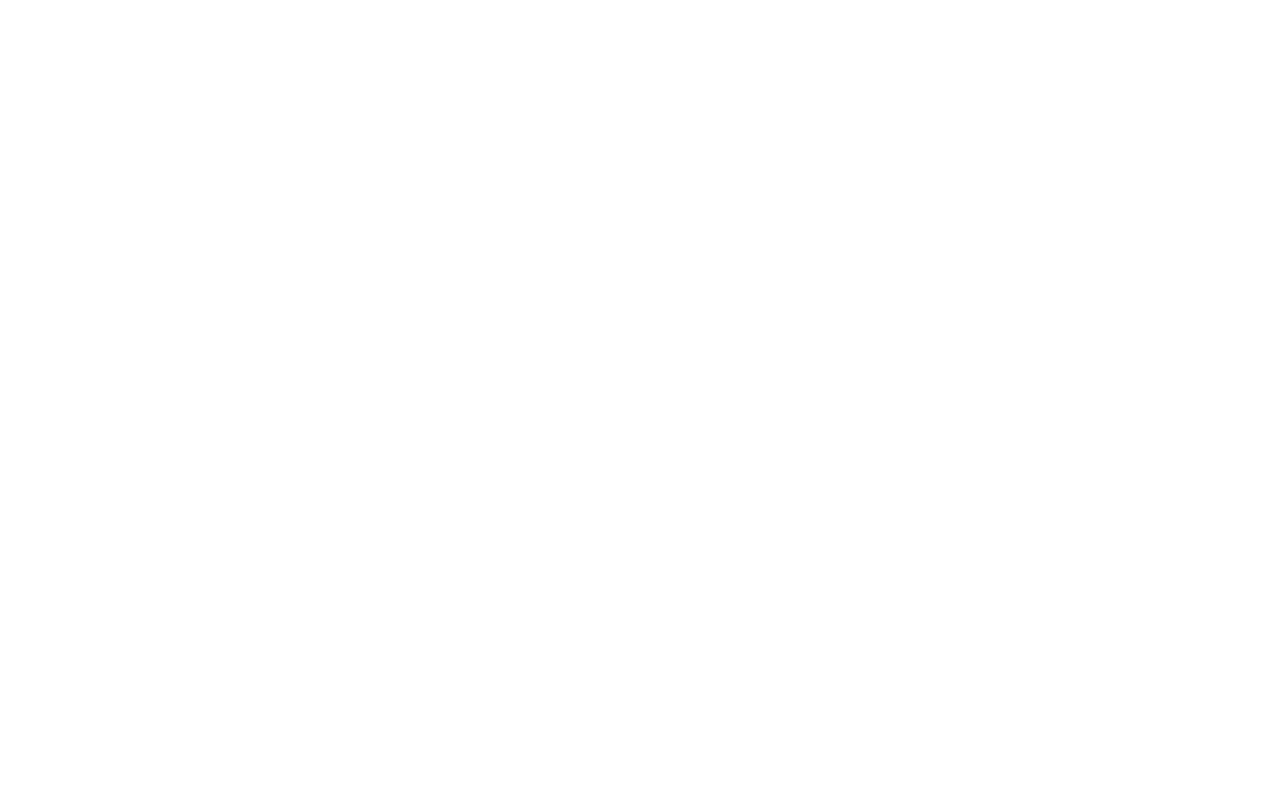
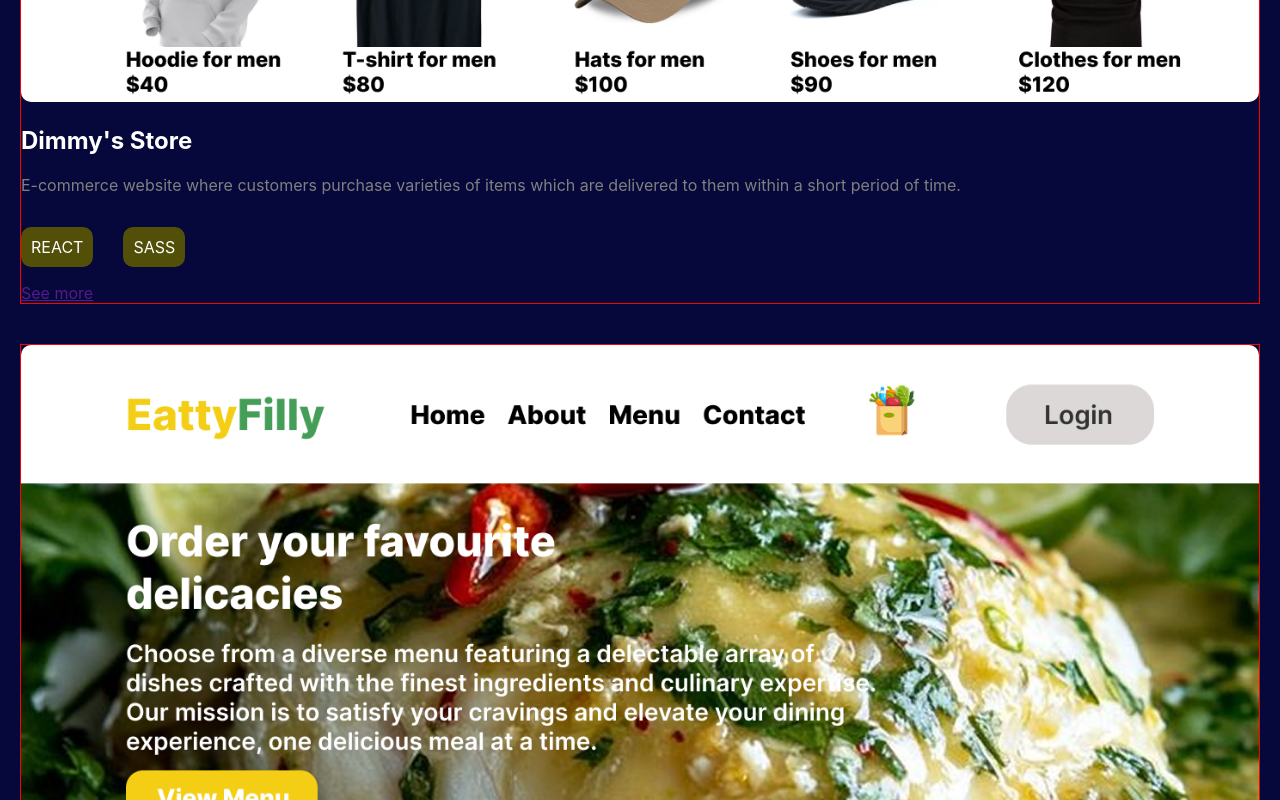
Before and after one commit to Dimgba-Eme/my-portfolio, a React (Create React App) app in the folder portfolio/: page / in a window 1280 px wide. Shown: the part 2100-2900 px from the top of the page. Before the commit the page ends 1311 px from the top, so only its background shows below. Built offline with nearby package versions, Linux system fonts and the light colour scheme.

Commit message:
Used the map function to fetch data from the projects_list file

```diff
--- a/portfolio/src/assets/images/projects_list.js
+++ b/portfolio/src/assets/images/projects_list.js
@@ -9,6 +9,7 @@ const projects_list = [
         description: 'E-commerce website where customers purchase varieties of items which are delivered to them within a short period of time.',
         language_one: "REACT",
         language_two: "SASS",
+        github_link: '',
     },
 
     {
@@ -17,6 +18,7 @@ const projects_list = [
         description: "Online food ordering website where customers choose and order food from the available menu, which are then packaged and delivered speedily.",
         language_one: "REACT",
         language_two: "SASS",
+        github_link: '',
     },
 ]
 
--- a/portfolio/src/components/Projects.js
+++ b/portfolio/src/components/Projects.js
@@ -7,7 +7,22 @@ const Projects = () => {
         <section className='projects-container'>
             <h1 className='projects-title'>PROJECTS</h1>
             <div className='projects-inner'>
-
+                {projects_list.map((project, index) => {
+                    return (
+                        <div key={index} className='project-list'>
+                            <img src={project.image} alt='project pic' className='project-pic' />
+                            <div className='project-intro'>
+                                <h1 className='project-name'>{project.name}</h1>
+                                <p className='project-description'>{project.description}</p>
+                                <div className='language-container'>
+                                    <p className='react'>{project.language_one}</p>
+                                    <p className='sass'>{project.language_two}</p>
+                                </div>
+                                <a href='' target='_blank'>See more</a>
+                            </div>
+                        </div>
+                    )
+                })}
             </div>
         </section>
     )
--- a/portfolio/src/components/projects.css
+++ b/portfolio/src/components/projects.css
@@ -6,4 +6,39 @@
   text-align: center;
   -webkit-text-decoration: 6px underline #0f1398;
           text-decoration: 6px underline #0f1398;
+}
+.projects-container .projects-inner {
+  margin-top: 50px;
+  display: flex;
+  flex-direction: column;
+  gap: 40px;
+}
+.projects-container .projects-inner .project-list {
+  border: 1px solid red;
+}
+.projects-container .projects-inner .project-list .project-pic {
+  width: 100%;
+  border-radius: 10px;
+}
+.projects-container .projects-inner .project-list .project-intro .project-name {
+  color: #fff;
+}
+.projects-container .projects-inner .project-list .project-intro .project-description {
+  color: gray;
+}
+.projects-container .projects-inner .project-list .project-intro .language-container {
+  display: flex;
+  gap: 30px;
+}
+.projects-container .projects-inner .project-list .project-intro .language-container .react {
+  padding: 10px;
+  background-color: #525008;
+  border-radius: 10px;
+  color: #fff;
+}
+.projects-container .projects-inner .project-list .project-intro .language-container .sass {
+  padding: 10px;
+  background-color: #525008;
+  border-radius: 10px;
+  color: #fff;
 }/*# sourceMappingURL=projects.css.map */
--- a/portfolio/src/components/projects.scss
+++ b/portfolio/src/components/projects.scss
@@ -7,5 +7,47 @@
         text-decoration: 6px underline #0f1398;
     }
 
-    .projects-inner {}
+    .projects-inner {
+        margin-top: 50px;
+        display: flex;
+        flex-direction: column;
+        gap: 40px;
+
+        .project-list {
+            border: 1px solid red;
+            .project-pic {
+                width: 100%;
+                border-radius: 10px;
+            }
+
+            .project-intro {
+                .project-name {
+                    color: #fff;
+                }
+
+                .project-description {
+                    color: lighten(black, 50);
+                }
+
+                .language-container {
+                    display: flex;
+                    gap: 30px;
+
+                    .react {
+                        padding: 10px;
+                        background-color: #525008;
+                        border-radius: 10px;
+                        color: #fff;
+                    }
+
+                    .sass {
+                        padding: 10px;
+                        background-color: #525008;
+                        border-radius: 10px;
+                        color: #fff;
+                    }
+                }
+            }
+        }
+    }
 }
```
Also changed, not shown: 1 other file (tests, documents, lock files or other folders). Lines whose indentation alone changed are shown as unchanged.
